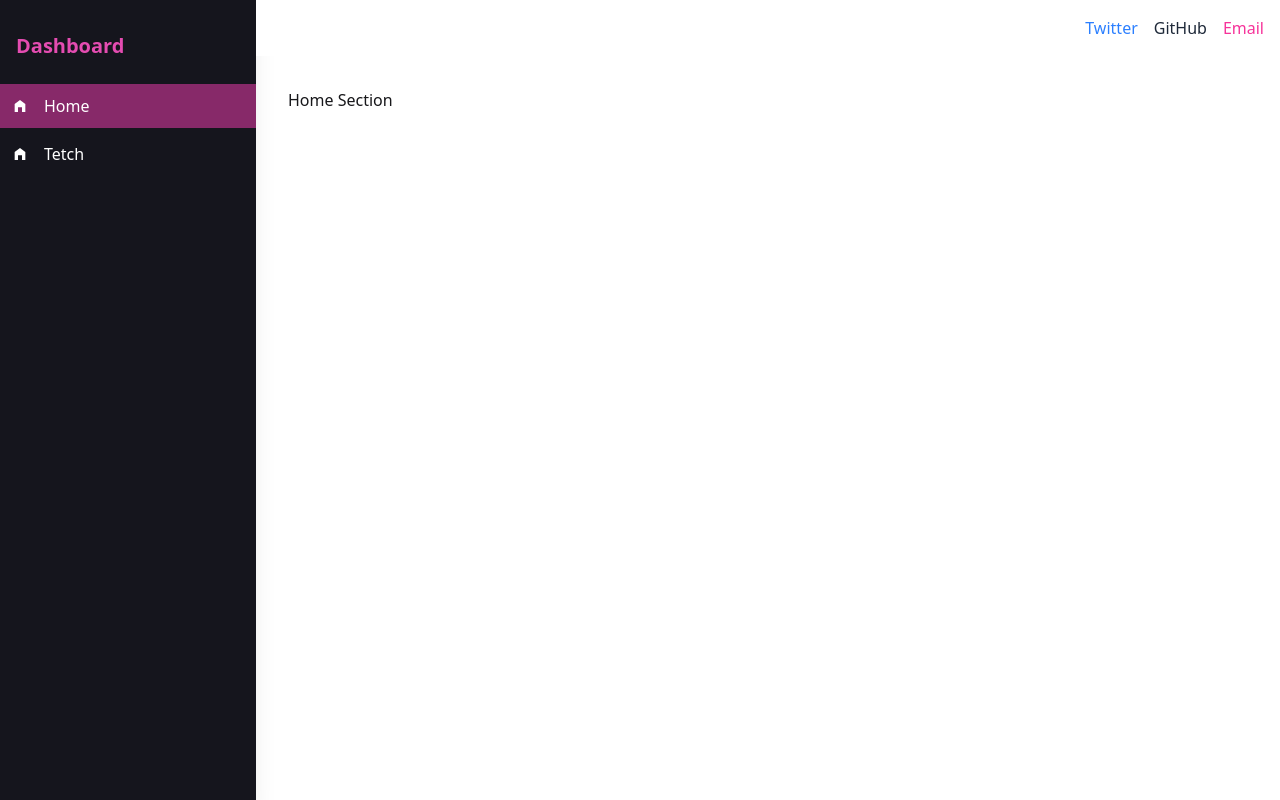
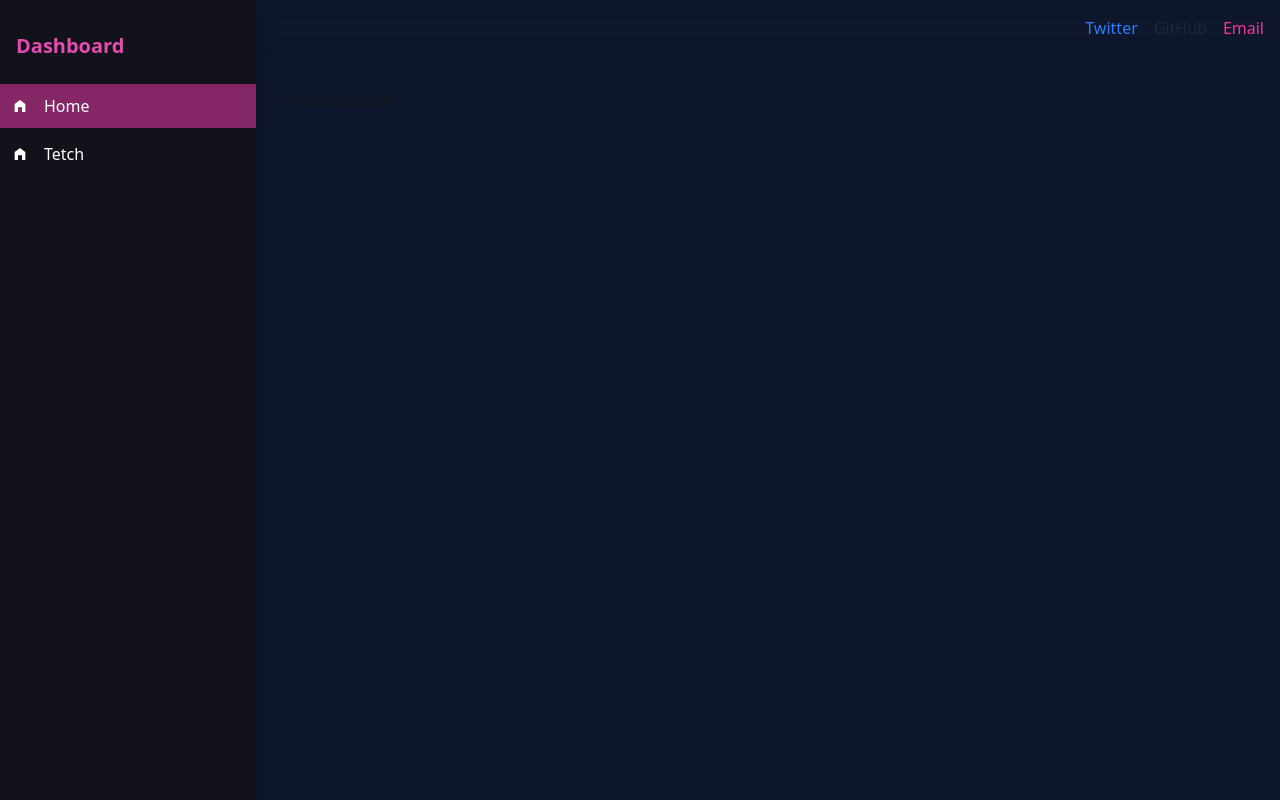
Before and after one commit to BeatrisRah/Portfolio, a React (Vite) app: page / in a window 1280 px wide. Shown: the top 800 px of the page. Built offline with nearby package versions, Linux system fonts and the light colour scheme.

Commit message:
Transparent bg top navbar

```diff
--- a/src/App.jsx
+++ b/src/App.jsx
@@ -5,7 +5,7 @@ import TopNavigation from "./components/Navigation"
 function App() {
 
   return (
-    <div className="flex">
+    <div className="flex bg-[#0E172B]">
       <div className="w-64 fixed h-screen bg-[#12121B]/90 text-white z-10">
         <Sidebar />
       </div>
@@ -13,7 +13,7 @@ function App() {
       {/* Page Content */}
       <div className="ml-64 flex-1">
         <TopNavigation />
-        <Element name="home" className="min-h-screen bg-white p-8">
+        <Element name="home" className="min-h-screen  p-8">
           Home Section
         </Element>
         <Element name="tech" className="min-h-screen bg-gray-100 p-8">
--- a/src/components/Navigation.jsx
+++ b/src/components/Navigation.jsx
@@ -1,6 +1,9 @@
 export default function TopNavigation() {
    return (
-    <div className="sticky top-0 z-20 w-full bg-white bg-opacity-0 p-4 flex justify-end gap-4">
+    <div className="sticky top-0 z-20 w-full p-4 flex justify-end gap-4" style={{
+        backgroundColor: "rgba(17, 24, 39, 0)",
+        backdropFilter: "blur(10px)",
+    }}>
         <a href="https://twitter.com" target="_blank" rel="noopener noreferrer" className="text-blue-500 hover:underline">Twitter</a>
         <a href="https://github.com" target="_blank" rel="noopener noreferrer" className="text-gray-800 hover:underline">GitHub</a>
         <a href="mailto:you@example.com" className="text-pink-500 hover:underline">Email</a>
--- a/src/index.css
+++ b/src/index.css
@@ -1,2 +1,6 @@
 @import "tailwindcss";
 @plugin "daisyui";
+
+html {
+scroll-behavior: smooth;
+}
```
